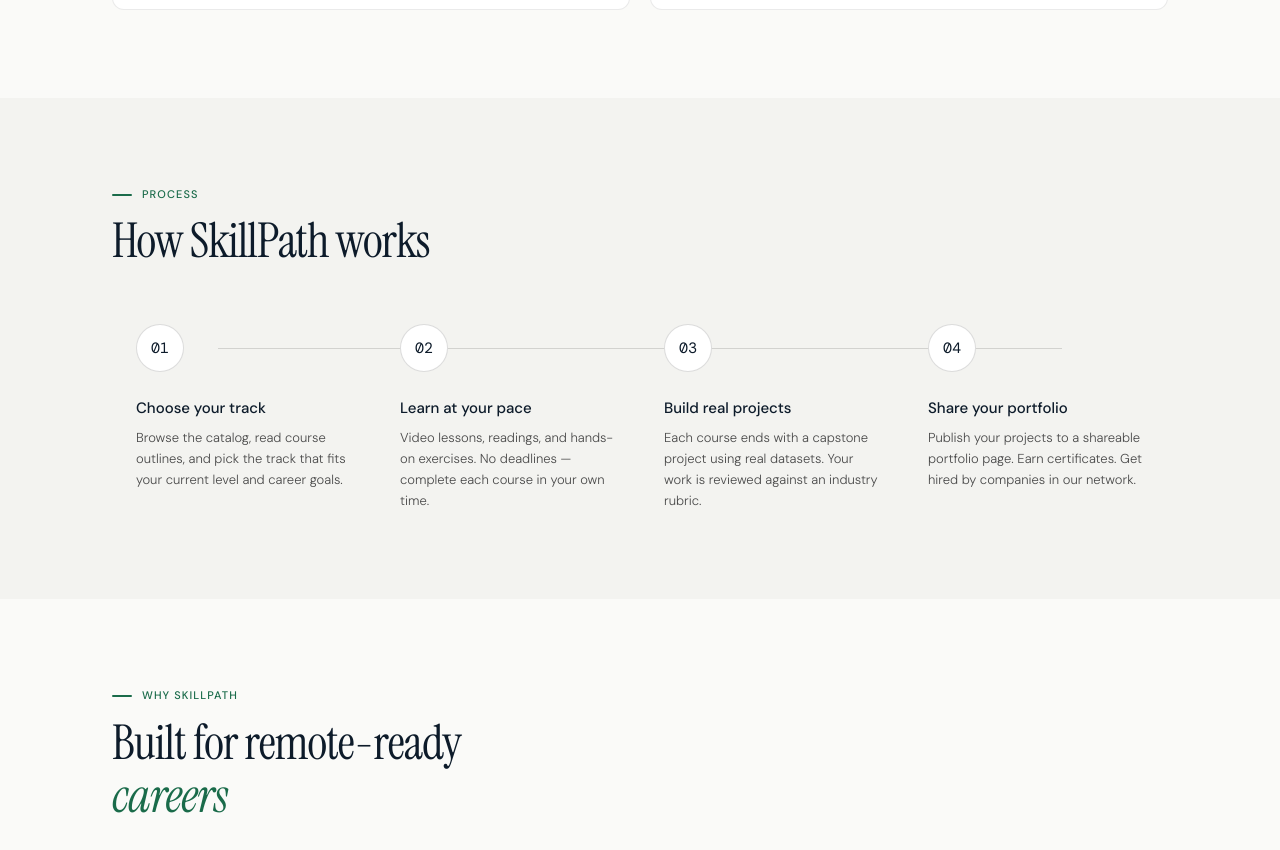
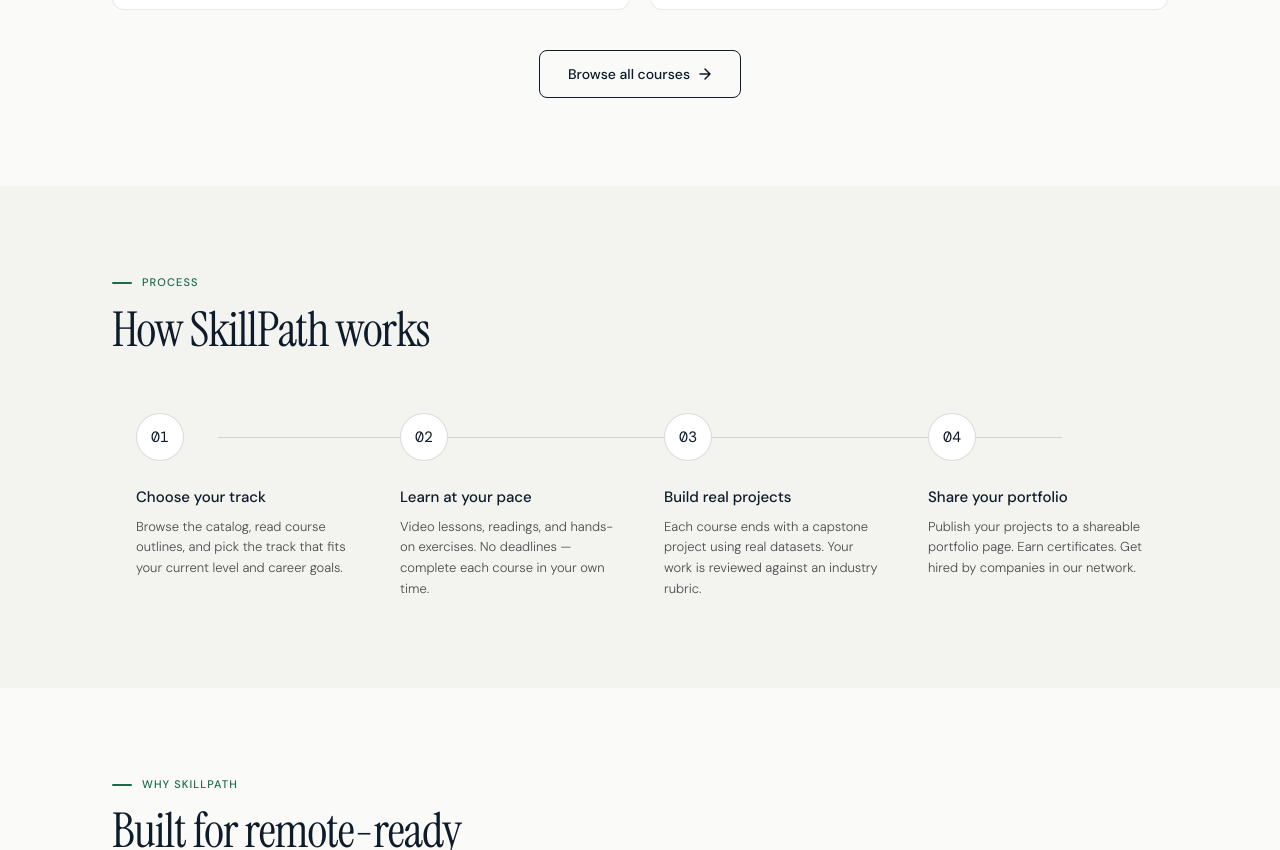
Before and after one commit to juliautomo/skillpath, a plain HTML site: page index.html in a window 1280 px wide. Shown: the part 2293-3143 px from the top of the page. Drawn offline with nearby package versions, Linux system fonts and the light colour scheme; a script that the page names is missing.

Commit message:
feat: add Browse all courses button below course cards on landing page

```diff
--- a/index.html
+++ b/index.html
@@ -1310,6 +1310,9 @@
 
     </div>
   </div>
+  <div style="text-align:center;margin-top:40px">
+    <a href="catalog.html" style="display:inline-flex;align-items:center;gap:8px;font-size:14px;font-weight:500;color:var(--navy);border:1.5px solid var(--navy);border-radius:8px;padding:12px 28px;text-decoration:none;transition:background .2s,color .2s" onmouseover="this.style.background='var(--navy)';this.style.color='#fff'" onmouseout="this.style.background='';this.style.color='var(--navy)'">Browse all courses <svg width="14" height="14" viewBox="0 0 14 14" fill="none"><path d="M2 7h10M7 2l5 5-5 5" stroke="currentColor" stroke-width="1.5" stroke-linecap="round" stroke-linejoin="round"/></svg></a>
+  </div>
 </section>
 
 <!-- ── Bundle (hidden) ──────────────────────────────────────────── -->
```
